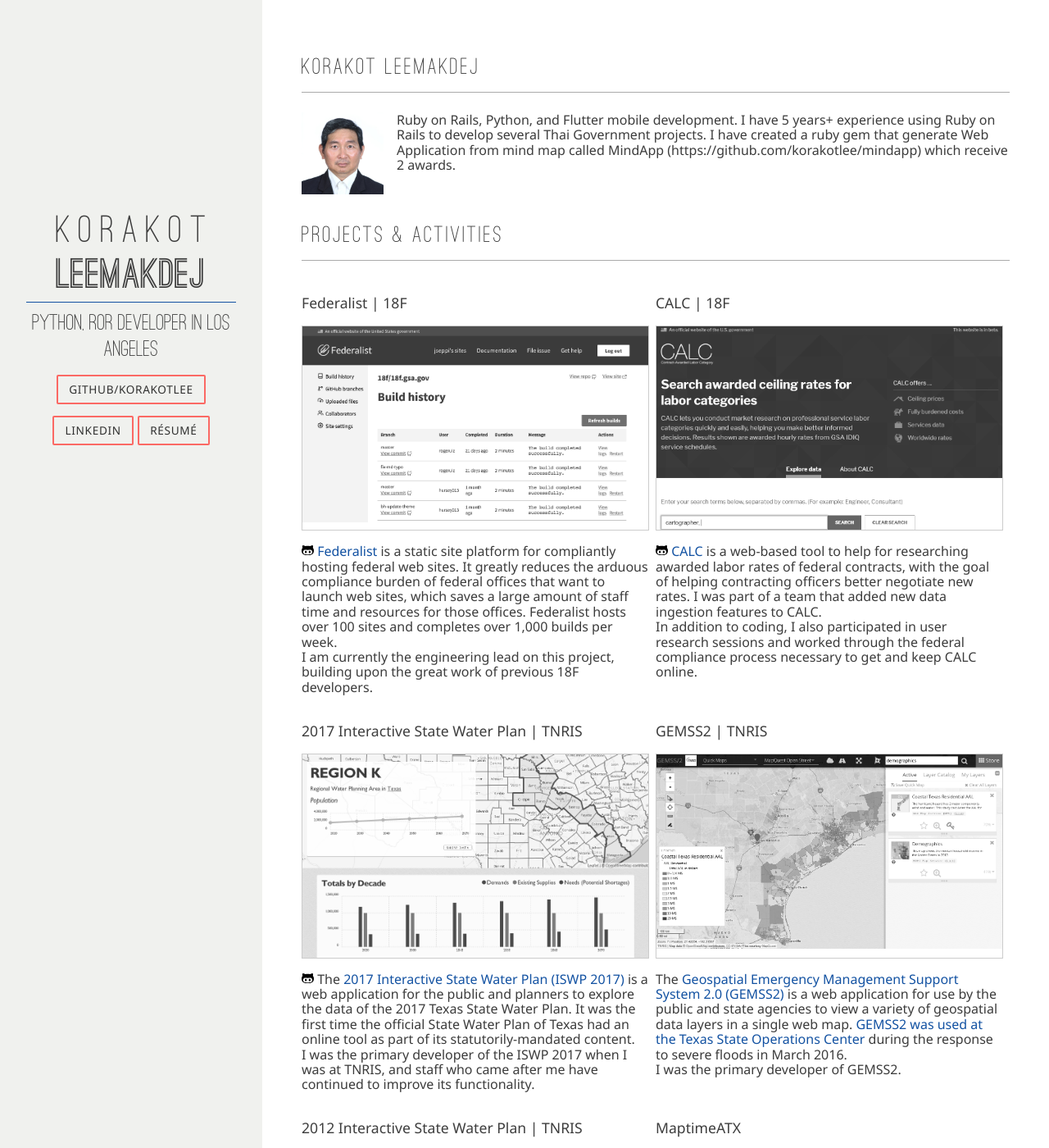
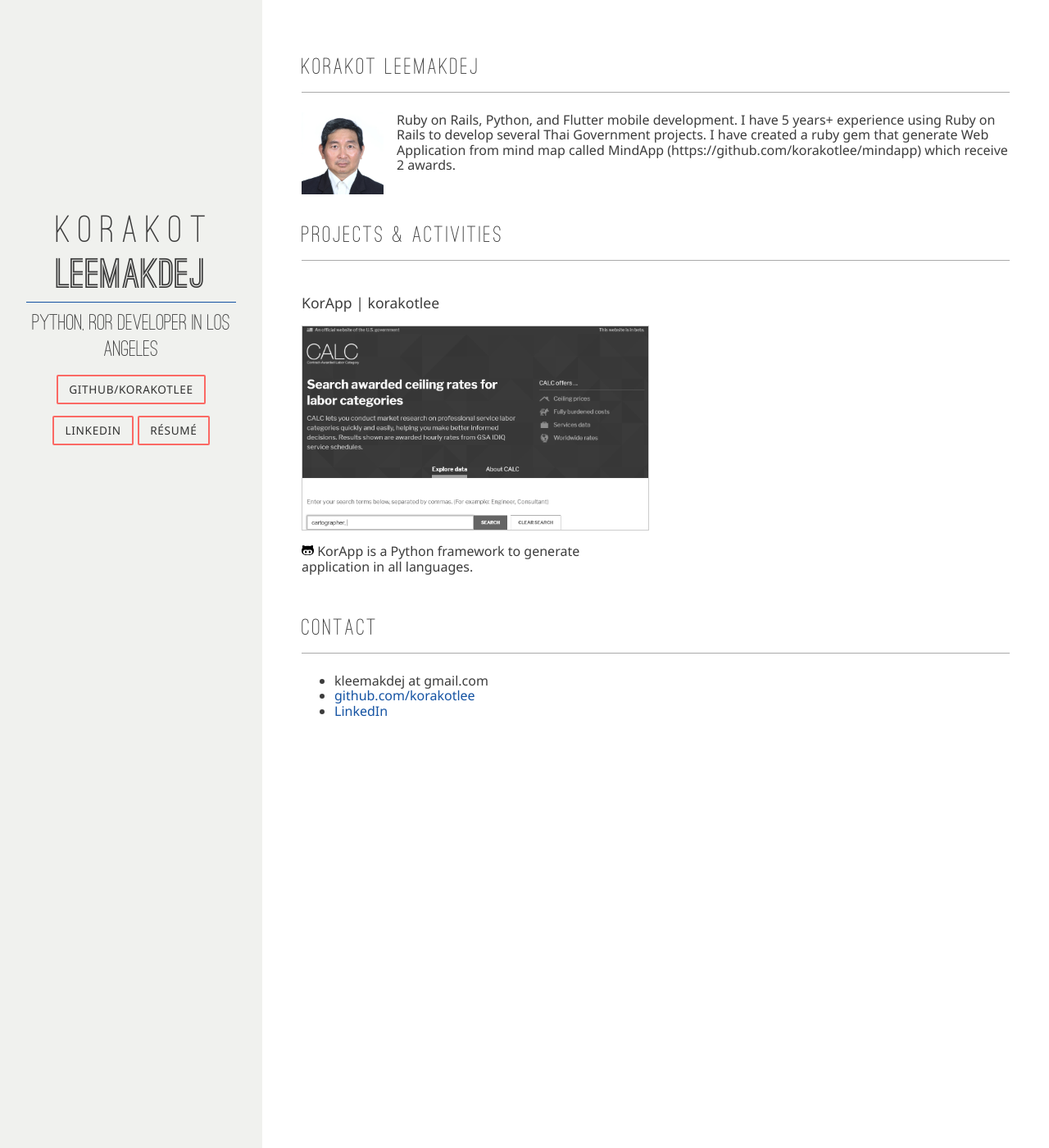
Before and after one commit to korakotlee/korakotlee.github.io, a Jekyll site: the page built from index.html, in a window 1280 px wide and 1400 px high. Shown: the whole window at 82% size. Built offline with Jekyll 4.4.1, drawn with Linux system fonts in a browser that asks for light colours; nearby versions of some CDN libraries; some of the changed text lies outside the part shown.

Commit message:
projects

```diff
--- a/_data/projects.yml
+++ b/_data/projects.yml
@@ -1,63 +1,59 @@
 ---
-- name: Federalist
-  organization: 18F
-  github_repo: 18f/federalist
-  image: federalist.png
-  link: https://federalist.18f.gov
+- name: KorApp
+  organization: korakotlee
+  github_repo: korakotlee/korapp
+  image: calc.png
+  link: https://github.com/korakotlee
   about: |
-    <a href="https://federalist.18f.gov">Federalist</a> is a static site platform for compliantly hosting federal web sites.
-    It greatly reduces the arduous compliance burden of federal offices that want to launch web sites, which saves
-    a large amount of staff time and resources for those offices. Federalist hosts over 100 sites and completes over 1,000 builds per week.
-    <br/>
-    I am currently the engineering lead on this project, building upon the great work of previous 18F developers.
-- name: CALC
-  organization: 18F
-  github_repo: 18f/calc
-  image: calc.png
-  link: https://calc.gsa.gov
-  about: |
-    <a href="https://calc.gsa.gov">CALC</a> is a web-based tool to help for researching awarded labor rates of federal contracts, with the goal of helping
-    contracting officers better negotiate new rates. I was part of a team that added new data ingestion features to CALC.
-    <br/>
-    In addition to coding, I also participated in user research sessions and worked through the federal compliance process necessary
-    to get and keep CALC online.
-- name: 2017 Interactive State Water Plan
-  organization: TNRIS
-  github_repo: TNRIS/iswp2017
-  image: iswp2017.png
-  link: https://2017.texasstatewaterplan.org
-  about: |
-    The <a href="https://2017.texasstatewaterplan.org">2017 Interactive State Water Plan (ISWP 2017)</a> is a web application for the public and planners to explore the data of the 2017 Texas State Water Plan.
-    It was the first time the official State Water Plan of Texas had an online tool as part of its statutorily-mandated content.
-    <br/>
-    I was the primary developer of the ISWP 2017 when I was at TNRIS, and staff who came after me have continued to improve its functionality.
-- name: GEMSS2
-  organization: TNRIS
-  image: gemss2.png
-  link: https://gemss2.tnris.org
-  about: |
-    The <a href="https://gemss2.tnris.org">Geospatial Emergency Management Support System 2.0 (GEMSS2)</a> is a web application for use by the public and state agencies to view a variety of geospatial data layers in a single web map.
-    <a href="https://twitter.com/TNRIS/status/710194507774607362">GEMSS2 was used at the Texas State Operations Center</a> during the response to severe floods in March 2016.
-    <br/>
-    I was the primary developer of GEMSS2.
-- name: 2012 Interactive State Water Plan
-  organization: TNRIS
-  github_repo: TNRIS/InteractiveWaterPlan
-  image: iswp2012.png
-  link: http://2012.texasstatewaterplan.org
-  about: |
-    Like the ISWP 2017, the <a href="http://2012.texasstatewaterplan.org">2012 Interactive State Water Plan</a> is a web application for exploring data of the 2012 Texas State Water plan.
-    It was launched a few years after the paper-based water plan, and was the first time Texas State Water Plan data was put online in an
-    interactive fashion.
-    <br/>
-    I was the primary developer and designer of the ISWP 2012 and worked closely with water planning staff and data analysts.
-- name: MaptimeATX
-  image: maptime.png
-  link: https://www.meetup.com/MaptimeATX/
-  about: |
-    <a href="http://maptime.io/">Maptime</a> is a beginner-friendly gathering to teach each other about mapping and cartographic concepts, often as they relate to maps on the internet.
-    As a founder and co-organizer of <a href="https://www.meetup.com/MaptimeATX/">MaptimeATX</a>,
-    the Austin chapter of Maptime, I've led several workshops and given talks on topics like Leaflet, TurfJS, and Carto(DB).
+    KorApp is a Python framework to generate application in all languages.
+# - name: CALC
+#   organization: 18F
+#   github_repo: 18f/calc
+#   image: calc.png
+#   link: https://calc.gsa.gov
+#   about: |
+#     <a href="https://calc.gsa.gov">CALC</a> is a web-based tool to help for researching awarded labor rates of federal contracts, with the goal of helping
+#     contracting officers better negotiate new rates. I was part of a team that added new data ingestion features to CALC.
+#     <br/>
+#     In addition to coding, I also participated in user research sessions and worked through the federal compliance process necessary
+#     to get and keep CALC online.
+# - name: 2017 Interactive State Water Plan
+#   organization: TNRIS
+#   github_repo: TNRIS/iswp2017
+#   image: iswp2017.png
+#   link: https://2017.texasstatewaterplan.org
+#   about: |
+#     The <a href="https://2017.texasstatewaterplan.org">2017 Interactive State Water Plan (ISWP 2017)</a> is a web application for the public and planners to explore the data of the 2017 Texas State Water Plan.
+#     It was the first time the official State Water Plan of Texas had an online tool as part of its statutorily-mandated content.
+#     <br/>
+#     I was the primary developer of the ISWP 2017 when I was at TNRIS, and staff who came after me have continued to improve its functionality.
+# - name: GEMSS2
+#   organization: TNRIS
+#   image: gemss2.png
+#   link: https://gemss2.tnris.org
+#   about: |
+#     The <a href="https://gemss2.tnris.org">Geospatial Emergency Management Support System 2.0 (GEMSS2)</a> is a web application for use by the public and state agencies to view a variety of geospatial data layers in a single web map.
+#     <a href="https://twitter.com/TNRIS/status/710194507774607362">GEMSS2 was used at the Texas State Operations Center</a> during the response to severe floods in March 2016.
+#     <br/>
+#     I was the primary developer of GEMSS2.
+# - name: 2012 Interactive State Water Plan
+#   organization: TNRIS
+#   github_repo: TNRIS/InteractiveWaterPlan
+#   image: iswp2012.png
+#   link: http://2012.texasstatewaterplan.org
+#   about: |
+#     Like the ISWP 2017, the <a href="http://2012.texasstatewaterplan.org">2012 Interactive State Water Plan</a> is a web application for exploring data of the 2012 Texas State Water plan.
+#     It was launched a few years after the paper-based water plan, and was the first time Texas State Water Plan data was put online in an
+#     interactive fashion.
+#     <br/>
+#     I was the primary developer and designer of the ISWP 2012 and worked closely with water planning staff and data analysts.
+# - name: MaptimeATX
+#   image: maptime.png
+#   link: https://www.meetup.com/MaptimeATX/
+#   about: |
+#     <a href="http://maptime.io/">Maptime</a> is a beginner-friendly gathering to teach each other about mapping and cartographic concepts, often as they relate to maps on the internet.
+#     As a founder and co-organizer of <a href="https://www.meetup.com/MaptimeATX/">MaptimeATX</a>,
+#     the Austin chapter of Maptime, I've led several workshops and given talks on topics like Leaflet, TurfJS, and Carto(DB).
 # - name: CMS Medicaid Provider Charge Data Viz
 #   image: cmsviz.png
 #   link: https://jseppi.github.io/cms-viz
--- a/index.html
+++ b/index.html
@@ -68,7 +68,3 @@
     <li><a href="https://www.linkedin.com/in/korakot/">LinkedIn</a></li>
   </ul>
 </div>
-
-<div class="content-section">
-  <p>If you see something incorrect, or that could be done better, or that just rubs you the wrong way, please let me know!</p>
-</div>
```
Also changed, not shown: 2 other files.
